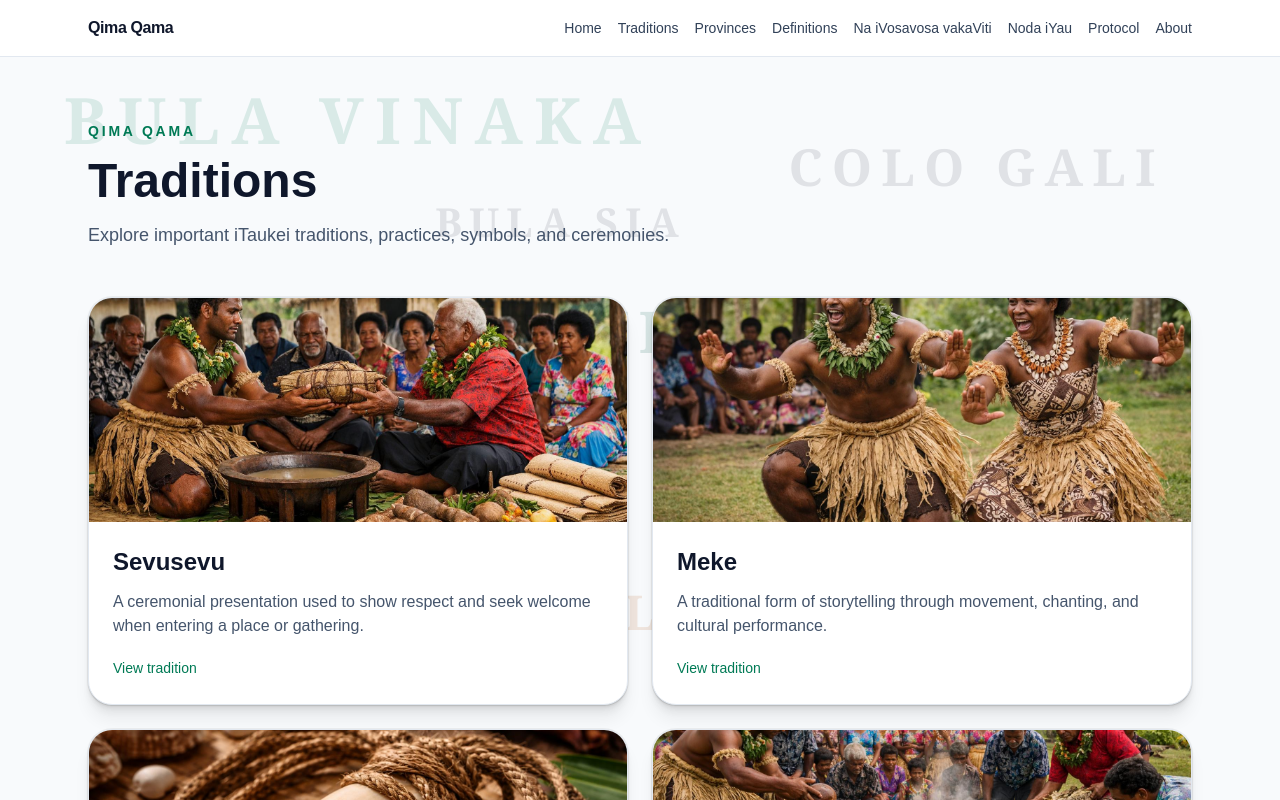
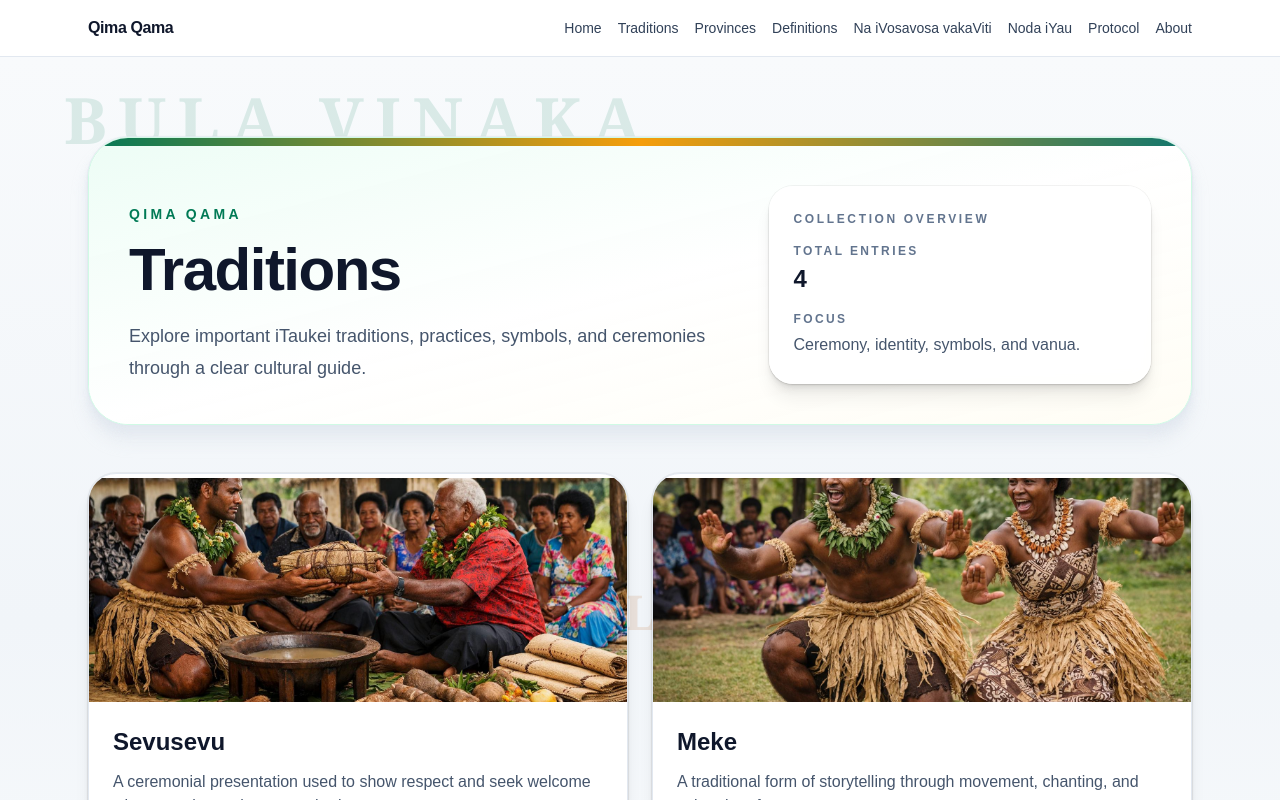
Before and after one commit to retrosilver17/qima-qama, a Next.js app: page /traditions in a window 1280 px wide. Shown: the top 800 px of the page. Built offline with nearby package versions, Linux system fonts and the light colour scheme.

Commit message:
Unify content page theme

```diff
--- a/src/app/about/page.tsx
+++ b/src/app/about/page.tsx
@@ -1,4 +1,6 @@
 import Link from "next/link";
+
+import { MotionArticle, MotionReveal } from "../../components/motion-reveal";
 
 const aboutGreetings = [
   {
@@ -41,7 +43,7 @@ const aboutPillars = [
 
 export default function AboutPage() {
   return (
-    <main className="relative isolate min-h-screen bg-slate-50 text-slate-900">
+    <main className="relative isolate min-h-screen overflow-hidden bg-[linear-gradient(180deg,#f8fafc_0%,#f1f5f9_42%,#ffffff_100%)] text-slate-900">
       <div
         aria-hidden="true"
         className="pointer-events-none fixed inset-0 z-0 select-none overflow-hidden"
@@ -59,7 +61,9 @@ export default function AboutPage() {
       </div>
 
       <section className="relative z-10 mx-auto max-w-6xl px-6 py-20">
-        <div className="overflow-hidden rounded-[2rem] border border-emerald-100 bg-gradient-to-br from-emerald-50/90 via-white to-amber-50/50 p-8 shadow-sm md:p-10">
+        <MotionReveal className="overflow-hidden rounded-[2rem] border border-emerald-100 bg-white/90 shadow-lg shadow-slate-200/70 backdrop-blur md:rounded-[2.5rem]">
+          <div className="h-2 bg-[linear-gradient(90deg,#047857,#f59e0b,#0f766e)]" />
+          <div className="bg-gradient-to-br from-emerald-50/90 via-white to-amber-50/50 p-8 md:p-10">
           <div className="grid gap-8 lg:grid-cols-[minmax(0,1.35fr)_minmax(260px,0.85fr)] lg:items-end">
             <div>
               <p className="text-sm font-semibold uppercase tracking-[0.24em] text-emerald-700">
@@ -90,13 +94,15 @@ export default function AboutPage() {
               </p>
             </div>
           </div>
-        </div>
+          </div>
+        </MotionReveal>
 
         <div className="mt-10 grid gap-6 md:grid-cols-3">
-          {aboutPillars.map((pillar) => (
-            <section
+          {aboutPillars.map((pillar, index) => (
+            <MotionArticle
               key={pillar.title}
-              className="rounded-3xl border border-slate-200 bg-white p-8 shadow-sm"
+              delay={Math.min(index * 0.035, 0.16)}
+              className="rounded-[1.75rem] border border-slate-200 bg-white p-8 shadow-sm transition hover:border-emerald-200 hover:shadow-lg"
             >
               <p className="text-xs font-semibold uppercase tracking-[0.2em] text-emerald-700">
                 {pillar.label}
@@ -105,7 +111,7 @@ export default function AboutPage() {
                 {pillar.title}
               </h2>
               <p className="mt-4 leading-8 text-slate-700">{pillar.body}</p>
-            </section>
+            </MotionArticle>
           ))}
         </div>
 
--- a/src/app/protocol/page.tsx
+++ b/src/app/protocol/page.tsx
@@ -1,4 +1,6 @@
 import Link from "next/link";
+
+import { MotionArticle, MotionReveal } from "../../components/motion-reveal";
 
 const protocolGreetings = [
   {
@@ -38,7 +40,7 @@ const protocolPrinciples = [
 
 export default function ProtocolPage() {
   return (
-    <main className="relative isolate min-h-screen bg-slate-50 text-slate-900">
+    <main className="relative isolate min-h-screen overflow-hidden bg-[linear-gradient(180deg,#f8fafc_0%,#f1f5f9_42%,#ffffff_100%)] text-slate-900">
       <div
         aria-hidden="true"
         className="pointer-events-none fixed inset-0 z-0 select-none overflow-hidden"
@@ -56,7 +58,9 @@ export default function ProtocolPage() {
       </div>
 
       <section className="relative z-10 mx-auto max-w-6xl px-6 py-20">
-        <div className="overflow-hidden rounded-[2rem] border border-emerald-100 bg-gradient-to-br from-emerald-50/90 via-white to-amber-50/50 p-8 shadow-sm md:p-10">
+        <MotionReveal className="overflow-hidden rounded-[2rem] border border-emerald-100 bg-white/90 shadow-lg shadow-slate-200/70 backdrop-blur md:rounded-[2.5rem]">
+          <div className="h-2 bg-[linear-gradient(90deg,#047857,#f59e0b,#0f766e)]" />
+          <div className="bg-gradient-to-br from-emerald-50/90 via-white to-amber-50/50 p-8 md:p-10">
           <div className="grid gap-8 lg:grid-cols-[minmax(0,1.35fr)_minmax(260px,0.85fr)] lg:items-end">
             <div>
               <p className="text-sm font-semibold uppercase tracking-[0.24em] text-emerald-700">
@@ -85,13 +89,15 @@ export default function ProtocolPage() {
               </p>
             </div>
           </div>
-        </div>
+          </div>
+        </MotionReveal>
 
         <div className="mt-10 grid gap-6 md:grid-cols-3">
-          {protocolPrinciples.map((principle) => (
-            <section
+          {protocolPrinciples.map((principle, index) => (
+            <MotionArticle
               key={principle.title}
-              className="rounded-3xl border border-slate-200 bg-white p-8 shadow-sm"
+              delay={Math.min(index * 0.035, 0.16)}
+              className="rounded-[1.75rem] border border-slate-200 bg-white p-8 shadow-sm transition hover:border-emerald-200 hover:shadow-lg"
             >
               <p className="text-xs font-semibold uppercase tracking-[0.2em] text-emerald-700">
                 Principle
@@ -100,7 +106,7 @@ export default function ProtocolPage() {
                 {principle.title}
               </h2>
               <p className="mt-4 leading-8 text-slate-700">{principle.body}</p>
-            </section>
+            </MotionArticle>
           ))}
         </div>
 
--- a/src/app/traditions/page.tsx
+++ b/src/app/traditions/page.tsx
@@ -1,6 +1,7 @@
 import Image from "next/image";
 import Link from "next/link";
 
+import { MotionArticle, MotionReveal } from "../../components/motion-reveal";
 import { traditions } from "../data/traditions";
 
 const traditionGreetings = [
@@ -43,7 +44,7 @@ const traditionGreetings = [
 
 export default function TraditionsPage() {
   return (
-    <main className="relative isolate min-h-screen bg-slate-50 text-slate-900">
+    <main className="relative isolate min-h-screen overflow-hidden bg-[linear-gradient(180deg,#f8fafc_0%,#f1f5f9_42%,#ffffff_100%)] text-slate-900">
       <div
         aria-hidden="true"
         className="pointer-events-none fixed inset-0 z-0 select-none overflow-hidden"
@@ -60,23 +61,61 @@ export default function TraditionsPage() {
         </div>
       </div>
 
-      <section className="relative z-10 mx-auto max-w-6xl px-6 py-16">
-        <p className="text-sm font-semibold uppercase tracking-[0.2em] text-emerald-700">
-          Qima Qama
-        </p>
+      <section className="relative z-10 mx-auto max-w-6xl px-6 py-20">
+        <MotionReveal className="overflow-hidden rounded-[2rem] border border-emerald-100 bg-white/90 shadow-lg shadow-slate-200/70 backdrop-blur md:rounded-[2.5rem]">
+          <div className="h-2 bg-[linear-gradient(90deg,#047857,#f59e0b,#0f766e)]" />
+          <div className="bg-gradient-to-br from-emerald-50/90 via-white to-amber-50/50 p-8 md:p-10">
+            <div className="grid gap-8 lg:grid-cols-[minmax(0,1.35fr)_minmax(260px,0.85fr)] lg:items-end">
+              <div>
+                <p className="text-sm font-semibold uppercase tracking-[0.24em] text-emerald-700">
+                  Qima Qama
+                </p>
 
-        <h1 className="mt-4 text-4xl font-bold sm:text-5xl">Traditions</h1>
+                <h1 className="mt-4 text-4xl font-bold tracking-tight text-slate-900 md:text-6xl">
+                  Traditions
+                </h1>
 
-        <p className="mt-4 max-w-2xl text-lg text-slate-600">
-          Explore important iTaukei traditions, practices, symbols, and ceremonies.
-        </p>
+                <p className="mt-5 max-w-3xl text-lg leading-8 text-slate-600">
+                  Explore important iTaukei traditions, practices, symbols, and ceremonies
+                  through a clear cultural guide.
+                </p>
+              </div>
+
+              <div className="rounded-3xl border border-white/80 bg-white/90 p-6 shadow-sm backdrop-blur">
+                <p className="text-xs font-semibold uppercase tracking-[0.22em] text-slate-500">
+                  Collection Overview
+                </p>
+                <dl className="mt-4 space-y-4">
+                  <div>
+                    <dt className="text-xs font-semibold uppercase tracking-[0.2em] text-slate-500">
+                      Total Entries
+                    </dt>
+                    <dd className="mt-1 text-2xl font-semibold text-slate-900">
+                      {traditions.length}
+                    </dd>
+                  </div>
+                  <div>
+                    <dt className="text-xs font-semibold uppercase tracking-[0.2em] text-slate-500">
+                      Focus
+                    </dt>
+                    <dd className="mt-1 text-base leading-7 text-slate-600">
+                      Ceremony, identity, symbols, and vanua.
+                    </dd>
+                  </div>
+                </dl>
+              </div>
+            </div>
+          </div>
+        </MotionReveal>
 
         <div className="mt-12 grid gap-6 md:grid-cols-2">
-          {traditions.map((tradition) => (
-            <article
+          {traditions.map((tradition, index) => (
+            <MotionArticle
               key={tradition.slug}
-              className="group overflow-hidden rounded-3xl border border-slate-200 bg-white shadow-sm transition hover:-translate-y-1 hover:shadow-lg"
+              delay={Math.min(index * 0.035, 0.2)}
+              className="group overflow-hidden rounded-[1.75rem] border border-slate-200 bg-white shadow-sm transition hover:border-emerald-200 hover:shadow-lg"
             >
+              <div className="h-1 bg-gradient-to-r from-emerald-600 via-amber-400 to-transparent opacity-0 transition group-hover:opacity-100" />
               <div className="relative h-56 overflow-hidden bg-slate-100">
                 <Image
                   src={tradition.image}
@@ -99,7 +138,7 @@ export default function TraditionsPage() {
                   View tradition
                 </Link>
               </div>
-            </article>
+            </MotionArticle>
           ))}
         </div>
       </section>
```
Also changed, not shown: src/app/noda-yau/page.tsx (+20 -15 lines), src/app/provinces/page.tsx (+11 -6 lines).
